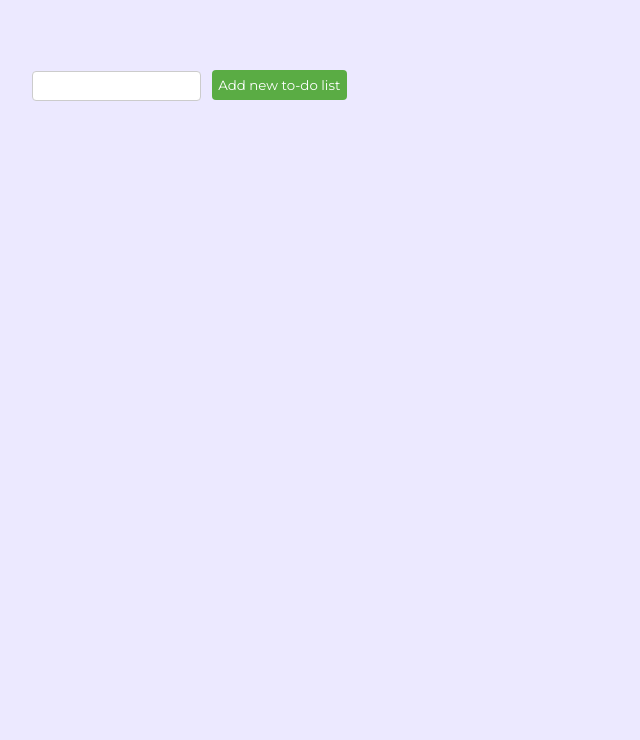
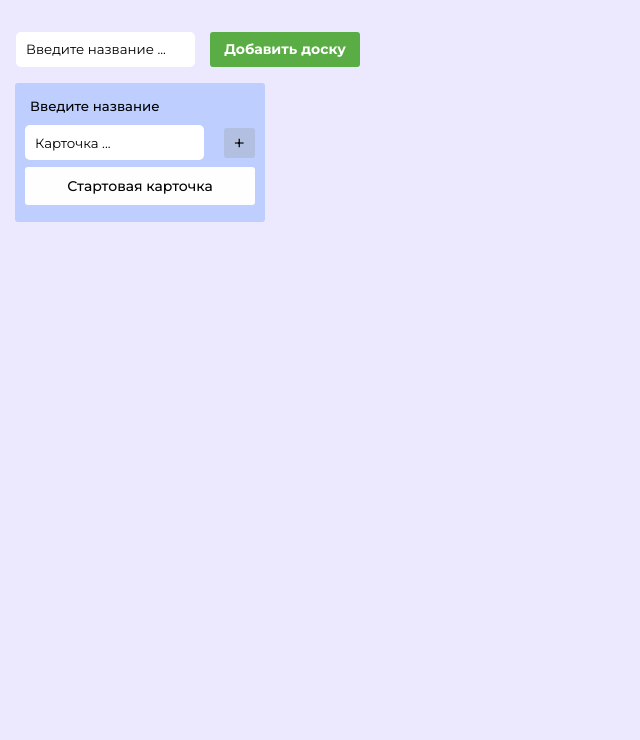
Before and after one commit to mamonovv/Trello, a Django app: page /main/board/3/ in a window 1280 px wide. Shown: the part 69-809 px from the top of the page, without its empty margins (0-640 px from the left). Before the commit the page ends 170 px from the top, so only its background shows below. Run offline with Django 3.2, Linux system fonts and the light colour scheme; data comes from the database, SQL or seed files in the repository.

Commit message:
Add a boards by functions, without dragNdrop

```diff
--- a/main/static/main/css/stylesBoards.css
+++ b/main/static/main/css/stylesBoards.css
@@ -1,6 +1,6 @@
 @import url('https://fonts.googleapis.com/css2?family=Montserrat:wght@400;500;700;900&display=swap');
 
-input::-webkit-input-placeholder { color: white; }
+input::-webkit-input-placeholder { color: black; }
 
 * {
   box-sizing: border-box;
@@ -165,6 +165,173 @@ a.name:hover {
 
 /* Тут пошли стили для boards */
 
+.app {
+  display: flex;
+  flex-direction: column;
+  width: 100vw;
+  height: 88.5vh;
+  padding-bottom: 50px;
+}
+
+.boards {
+  display: flex;
+  width: 100%;
+}
+
+.boards__item {
+  display: flex;
+  flex-direction: column;
+  align-self: baseline;
+  max-width: 250px;
+  width: 100%;
+  background-color: rgb(189,206,255);
+  margin: 0 15px;
+  padding: 10px;
+  transition: .3s all ease;
+  border-radius: 3px;
+}
+
+.title {
+  background: none;
+  border: none;
+  border-radius: 3px;
+  width: 100%;
+  padding: 5px;
+  color: black;
+  font-weight: 500;
+  margin-bottom: 0.5em;
+}
+
+.title:focus {
+  outline: 1px solid rgba(92, 87, 87, 0.45);
+}
+
+
+.list__item {
+  background-color: #fefefe;
+  border-radius: 3px;
+  padding: 10px;
+  text-align: center;
+  margin: 0.5em 0;
+  cursor: pointer;
+  font-size: 14px;
+  outline: auto;
+  border: none;
+  font-weight: 500;
+  outline: none;
+}
+
+.form {
+  border-radius: 3px;
+  margin-top: auto;
+  display: none;
+}
+
+.textarea {
+  resize: none;
+  height: 60px;
+  border-radius: 3px;
+  border: none;
+  background: white;
+  padding: 10px;
+  width: 100%;
+}
+
+.textarea:focus {
+  outline: none;
+}
+
+.buttons {
+  display: flex;
+}
+
+.add__item-btn {
+  background: rgb(13, 136, 218);
+  border: none;
+  height: 35px;
+  cursor: pointer;
+  color: white;
+  border-radius: 3px;
+  display: flex;
+  justify-content: center;
+  align-items: center;
+  margin-right: 10px;
+  width: 100%;
+}
+
+.cancel__item-btn {
+  padding: 0 10px;
+  background: rgb(160, 17, 12);
+  border: none;
+  height: 35px;
+  cursor: pointer;
+  color: white;
+  border-radius: 3px;
+  display: flex;
+  justify-content: center;
+  align-items: center;
+  width: 75px;
+  margin-left: auto;
+  flex-shrink: 0;
+}
+
+.add__btn {
+  height: 30px;
+  background: rgba(155, 155, 155, 0.3);
+  border-radius: 3px;
+  display: flex;
+  font-style: 12px;
+  align-items: center;
+  padding-left: 10px;
+  color: black;
+  font-size: 12px;
+  cursor: pointer;
+  margin-left: 0.2em;
+}
+
+.add__btn span  {
+  font-size: 20px;
+  margin-right: 10px;
+  color: black;
+}
+
+.button {
+  height: 35px;
+  display: flex;
+  justify-content: center;
+  align-items: center;
+  background: #5aac44;
+  border: none;
+  cursor: pointer;
+  width: 150px;
+  color: white;
+  border-radius: 3px;
+  font-size: 14px;
+  margin: 0 15px;
+}
+
+.add__board {
+  display: flex;
+  margin-left: 1em;
+  margin-bottom: 1em;
+}
+
+.add__board-input {
+  border: none;
+  border-radius: 5px;
+  padding-left: 10px;
+  outline: none;
+  min-height: 35px;
+}
+
+.add__card {
+  display: flex;
+  justify-content: space-between;
+  align-items: center;
+}
+
+
+/* Вариант с классами ------------------------------------------------*/
 
 #addTodoListDiv{
   margin-left: 2em;
@@ -188,7 +355,7 @@ a.name:hover {
   /*border: 1px solid red;*/
   border-radius: 4px;
   min-height: 100px;
-  background: rgba(0,101,255, 0.2);
+  background: rgba(0,101,255, 0.5);
   padding: 0.7em;
   margin: 1em 0 1em 1em;
 
--- a/main/static/main/js/main.js
+++ b/main/static/main/js/main.js
@@ -1,92 +1,60 @@
 const button = document.querySelector('.button')
+const lists = document.querySelectorAll('.list')
+
 let draggedItem = null
 
+function addTask() {
+const addBtns = document.querySelectorAll('.add__btn')
+const inputCards = document.querySelectorAll('.add__board-input')
 
-function addTask() {
-  const lists = document.querySelectorAll('.list')
-  const btn = document.querySelector('.add__btn')
-  const addBtn = document.querySelector('.add__item-btn')
-  const cancelBtn = document.querySelector('.cancel__item-btn')
-  const textarea = document.querySelector('.textarea')
-  const form = document.querySelector('.form')
 
-  function clear() {
-    textarea.value = ''
-    value = ''
-    form.style.display = 'none'
-    btn.style.display = 'flex'
-  }
+  inputCards.forEach(input => {
+    input.addEventListener('input', () => {
+      parent = input.parentNode.parentNode
+      addBtns.forEach(btn => {
+        btn.addEventListener('click', () => {
+          if (input.value != '') {
+            const newCard = document.createElement('div')
+            newCard.classList.add('list__item')
+            newCard.draggable = true
+            newCard.textContent = input.value
+            input.value = ''
 
-  let value
-
-  btn.addEventListener('click', () => {
-    form.style.display = 'block'
-    btn.style.display = 'none'
-    addBtn.style.display = 'none'
-
-    textarea.addEventListener('input', e => {
-      value = e.target.value
-
-      if (value) {
-        addBtn.style.display = 'block'
-      } else {
-        addBtn.style.display = 'none'
-      }
-
+            parent.append(newCard)
+            dragNdrop()
+          }
+        })
+      })
     })
   })
 
-  cancelBtn.addEventListener('click', () => {
-    clear()
-  })
 
-  addBtn.addEventListener('click', () => {
-    const newItem = document.createElement('div')
-    newItem.classList.add('list__item')
-    newItem.draggable = true
-    newItem.textContent = value
-    lists[0].append(newItem)
-
-    clear()
-    dragNdrop()
-  })
 }
 
+function addBoard() {
+  const input = document.getElementById('add__board-input')
+  const boards = document.querySelector('.boards')
 
-function addBoard() {
-  const boards = document.querySelector('.boards')
-  const board = document.createElement('div')
-  board.classList.add('boards__item')
-  board.innerHTML = `
-    <span contenteditable="true" class="title">Введите название</span>
-    <div class="list"></div>
+  if (input.value != '') {
+    const board = document.createElement('div')
+    board.classList.add('boards__item')
+    board.innerHTML = `
+      <input type="text" class="title" value="${input.value}">
 
-    <div class="form">
-      <textarea class="textarea" placeholder="Введите название для карточки"></textarea>
-      <div class="buttons">
-        <button class="add__item-btn">Добавить карточку</button>
-        <button class="cancel__item-btn">Отмена</button>
+      <div class="add__card">
+        <input placeholder="Карточка ..." class="add__board-input"type="text">
+        <div class="add__btn"><span> + </span></div>
       </div>
-    </div>
 
-    <div class="add__btn"><span> + </span> Добавить карточку</div>
+      <div class="list"></div>
   `
-  boards.append(board)
+    input.value = ''
+    boards.append(board)
+  }
 
   addTask()
-  changeTitle()
   dragNdrop()
 }
-
-
-function changeTitle() {
-  const titles = document.querySelectorAll('.title')
-
-  titles.forEach( title => {
-    title.addEventListener('click', e => e.target.textContent = '')
-  })
-}
-
 
 function dragNdrop() {
   const listItems = document.querySelectorAll('.list__item')
@@ -116,18 +84,18 @@ function dragNdrop() {
     for (let j = 0; j < lists.length; j++) {
       const list = lists[j]
 
-      list.addEventListener('dragover', e => e.preventDefault())
+      list.addEventListener('dragover', (e) => e.preventDefault())
 
-      list.addEventListener('dragenter', function(e) {
+      list.addEventListener('dragenter', function (e) {
         e.preventDefault()
         this.style.backgroundColor = 'rgba(0,0,0,.3)'
       })
 
-      list.addEventListener('dragleave', function(e) {
+      list.addEventListener('dragleave', function (e) {
         this.style.backgroundColor = 'rgba(0,0,0,0)'
       })
 
-      list.addEventListener('drop', function(e) {
+      list.addEventListener('drop', function (e) {
         this.style.backgroundColor = 'rgba(0,0,0,0)'
         this.append(draggedItem)
       })
@@ -135,7 +103,6 @@ function dragNdrop() {
   }
 }
 
-
 button.addEventListener('click', addBoard)
-changeTitle()
+addTask()
 dragNdrop()
--- a/main/templates/main/board.html
+++ b/main/templates/main/board.html
@@ -1,6 +1,6 @@
 {% load static %}
 
-<!-- <!DOCTYPE html>
+<!DOCTYPE html>
 <html lang="en">
 <head>
   <meta charset="UTF-8">
@@ -32,11 +32,19 @@
   </header>
 
   <div class="app">
+    <div class="add__board">
+      <input placeholder="Введите название ..." class="add__board-input "type="text" id="add__board-input">
+      <div class="button">Добавить доску</div>
+    </div>
     <div class="boards">
-      <div class="button">Добавить доску</div>
 
       <div class="boards__item">
-        <span contenteditable="true" class="title">Введите название</span>
+        <input type="text" class="title" placeholder="Введите название">
+
+        <div class="add__card">
+          <input placeholder="Карточка ..." class="add__board-input"type="text">
+          <div class="add__btn"><span> + </span></div>
+        </div>
 
         <div class="list">
           <div class="list__item" draggable="true">
@@ -44,25 +52,16 @@
           </div>
         </div>
 
-        <div class="form">
-          <textarea class="textarea" placeholder="Введите название для карточки"></textarea>
-          <div class="buttons">
-            <button class="add__item-btn">Добавить карточку</button>
-            <button class="cancel__item-btn">Отмена</button>
-          </div>
-        </div>
-
-        <div class="add__btn"><span> + </span> Добавить карточку</div>
       </div>
     </div>
   </div>
 
 
-  <script type="text/javascript" src={% static "main/js/main2.js" %}></script>
+  <script type="text/javascript" src={% static "main/js/main.js" %}></script>
   </body>
-</html> -->
+</html>
 
-<!DOCTYPE html>
+<!-- <!DOCTYPE html>
 <html lang="ru">
   <head>
     <meta charset="UTF-8" />
@@ -104,4 +103,4 @@
     <div id="root"></div>
   </body>
   <script type="text/javascript" src={% static "main/js/main2.js" %}></script>
-</html>
+</html> -->
```
